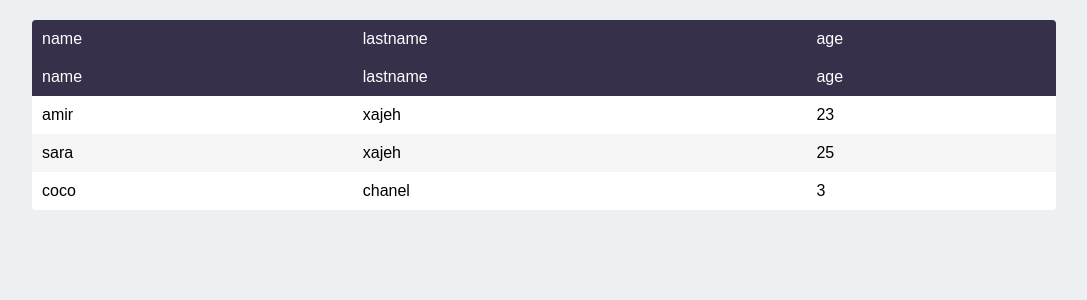
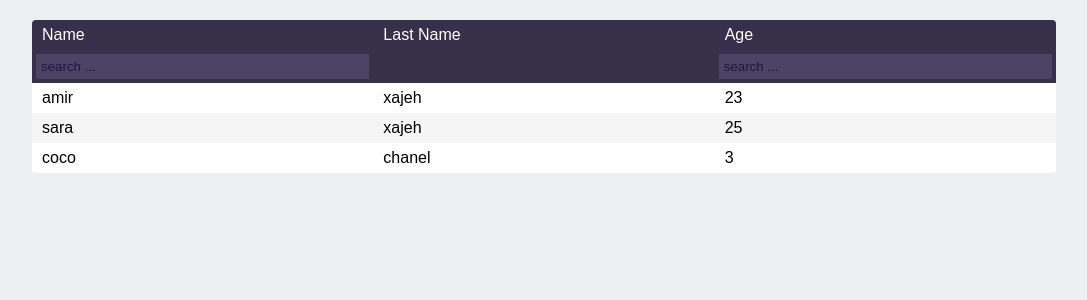
Before and after one commit to amirxajeh/ax-table, a React (Create React App) app: page / in a window 1280 px wide. Shown: the top 300 px of the page, without its empty margins (96-1183 px from the left). Built offline with nearby package versions, Linux system fonts and the light colour scheme.

Commit message:
add search inputs

```diff
--- a/src/App.tsx
+++ b/src/App.tsx
@@ -25,7 +25,8 @@ function App() {
     },
     {
       field: 'age',
-      label: 'Age'
+      label: 'Age',
+      searchable: true
     }
   ])
 
--- /dev/null
+++ b/src/components/ax-table/@types/State.d.ts
@@ -0,0 +1,3 @@
+export interface IAXTableState {
+  search: { [key: string]: string }
+}
--- /dev/null
+++ b/src/components/ax-table/@types/Td.d.ts
@@ -0,0 +1,5 @@
+export interface ITableDataProps {
+  field: string
+  search?: boolean
+  onSearchHandler?: (key: string, value: string) => void
+}
--- a/src/components/ax-table/@types/Tr.d.ts
+++ b/src/components/ax-table/@types/Tr.d.ts
@@ -5,4 +5,5 @@ export interface ITableRow {
   columns: IColumn[]
   data: IData
   search?: boolean
+  onSearchHandler?: (key: string, value: string) => void
 }
--- a/src/components/ax-table/AXTable.scss
+++ b/src/components/ax-table/AXTable.scss
@@ -8,9 +8,10 @@ $secondary: #f5f5f5;
     width: 100%;
     border: none;
     border-spacing: 0;
+    table-layout: fixed;
 
     td {
-      padding: 10px;
+      padding: 6px 10px;
     }
 
     border-bottom-right-radius: 10px;
@@ -51,4 +52,23 @@ $secondary: #f5f5f5;
       }
     }
   }
+
+  td {
+    input {
+      width: 100%;
+      outline: none;
+      background: #4c4465;
+      border: none;
+      color: white;
+      padding: 5px;
+    }
+
+    ::placeholder {
+      color: #1f143f;
+    }
+  }
+
+  .search-input {
+    padding: 4px !important;
+  }
 }
--- a/src/components/ax-table/AXTable.tsx
+++ b/src/components/ax-table/AXTable.tsx
@@ -2,22 +2,53 @@ import React, { Component } from "react";
 import { IData } from "./@types/Data";
 
 import { IAXTableProps as IProps } from "./@types/Props";
+import { IAXTableState as IState } from "./@types/State";
 
 import './AXTable.scss'
 import Tr from "./Tr/Tr";
+import { Config } from "./utility/Config";
 
-class AXTable extends Component<IProps> {
+class AXTable extends Component<IProps, IState> {
+
+  state: IState = {
+    search: {}
+  }
+
+  constructor(props: IProps) {
+    super(props)
+
+    this.state.search = this.setInitialSearchOptions()
+  }
+
+  setInitialSearchOptions = () => {
+    for (const column of this.props.columns) {
+      if (column.searchable) {
+        Config.setSearch(column.field)
+      }
+    }
+
+    return Config.options.search
+  }
+
+  setSearchInputValue = (key: string, value = '') => {
+    Config.setSearch(key, value)
+
+    this.setState({
+      search: Config.options.search
+    })
+  }
 
   prepareHead() {
 
     const labels: IData = {}
     for (const column of this.props.columns) {
-      labels[column.field] = column.field
+      labels[column.field] = column.label
     }
 
     let searchInput: JSX.Element | null = null
     if (this.hasSearchInput) {
       searchInput = <Tr
+        onSearchHandler={this.setSearchInputValue}
         key='search-header'
         search={true}
         columns={this.props.columns}
@@ -35,8 +66,11 @@ class AXTable extends Component<IProps> {
 
   prepareBody() {
     let counter = 0
+
+    const foundedItems = this.findSearchedItems()
+
     const bodyElements: JSX.Element[] = []
-    for (const item of this.props.items) {
+    for (const item of foundedItems) {
       bodyElements.push(
         <Tr
           columns={this.props.columns}
@@ -49,6 +83,30 @@ class AXTable extends Component<IProps> {
     return bodyElements
   }
 
+  findSearchedItems() {
+
+    if (!this.hasActiveSearch) return this.props.items
+
+    const foundedItems: IData[] = []
+
+    for (const item of this.props.items) {
+      let isContained = true
+
+      for (const field in this.state.search) {
+        if (!item[field].toString().includes(this.state.search[field])) {
+          isContained = false
+          break
+        }
+      }
+
+      if (isContained) {
+        foundedItems.push(item)
+      }
+    }
+
+    return foundedItems
+
+  }
 
   get hasSearchInput() {
     for (const column of this.props.columns) {
@@ -57,6 +115,12 @@ class AXTable extends Component<IProps> {
     return false
   }
 
+  get hasActiveSearch() {
+    for (const field in this.state.search) {
+      if (this.state.search[field].length) return true
+    }
+    return false
+  }
 
   render() {
     return (
--- a/src/components/ax-table/Td/Td.tsx
+++ b/src/components/ax-table/Td/Td.tsx
@@ -1,11 +1,21 @@
 import React, { Component } from "react";
 
-class Td extends Component {
+import { ITableDataProps as IProps } from "../@types/Td";
+
+class Td extends Component<IProps> {
 
 
   render() {
+
+    let children = this.props.children
+    if (this.props.search) {
+      children = <input
+        onChange={(e) => this.props.onSearchHandler!(this.props.field, e.target.value)}
+        placeholder="search ..." />
+    }
+
     return (
-      <td>{this.props.children}</td>
+      <td className={`${this.props.search && 'search-input'}`}>{children}</td>
     )
   }
 }
--- a/src/components/ax-table/Tr/Tr.tsx
+++ b/src/components/ax-table/Tr/Tr.tsx
@@ -8,7 +8,13 @@ class Tr extends Component<IProps> {
   prepareCells = () => {
 
     return this.props.columns.map(column => {
-      return <Td key={this.props.data[column.field]}>{this.props.data[column.field]}</Td>
+      return <Td
+        field={column.field}
+        onSearchHandler={this.props.onSearchHandler}
+        search={this.props.search && column.searchable}
+        key={this.props.data[column.field]}>
+        {this.props.search ? '' : this.props.data[column.field]}
+      </Td>
     })
 
   }
--- /dev/null
+++ b/src/components/ax-table/utility/Config.ts
@@ -0,0 +1,13 @@
+import { IAXTableState as IConfig } from "../@types/State";
+
+export class Config {
+
+  static options: IConfig = {
+    search: {}
+  }
+
+  static setSearch(key: string, value = '') {
+    Config.options.search[key] = value
+    return Config
+  }
+}
```
